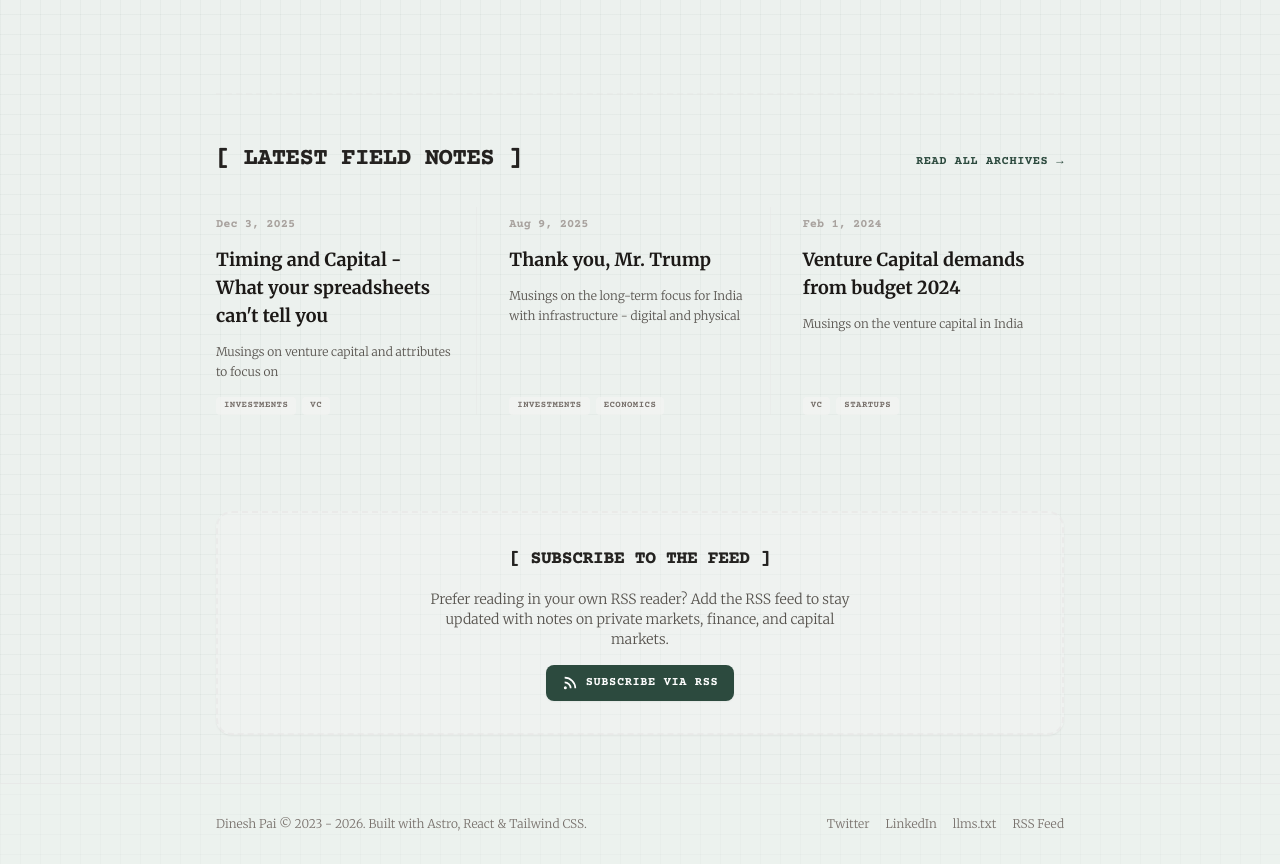
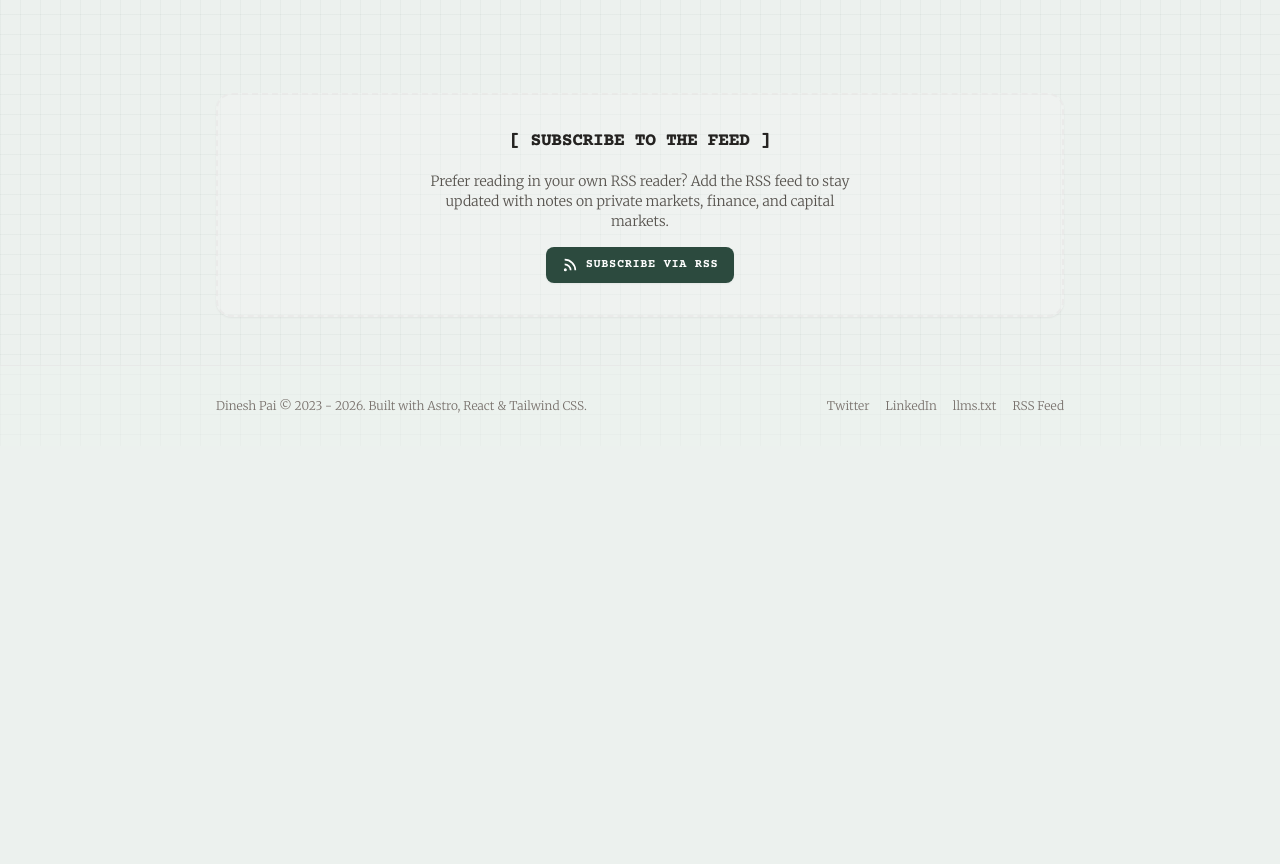
Before and after one commit to paidinesh7/dineshpai.in, an Astro site: page / in a window 1280 px wide. Shown: the part 906-1770 px from the top of the page. After the commit the page ends 1352 px from the top, so only its background shows below. Built offline with nearby package versions, Linux system fonts and the light colour scheme; Astro itself is replaced by a stand-in of ours.

Commit message:
Remove Latest Field Notes (blog) section from the bottom of the homepage

```diff
--- a/src/pages/index.astro
+++ b/src/pages/index.astro
@@ -246,57 +246,6 @@ const formatDate = (date: Date) => {
         </div>
       </section>
 
-      <!-- Latest Field Notes Section -->
-      <section class="border-t-2 border-dashed border-stone-200/40 dark:border-stone-800/40 pt-12 animate-fade-in-delayed">
-        <div class="flex items-baseline justify-between mb-8">
-          <h2 class="font-mono text-xl sm:text-2xl font-bold text-stone-900 dark:text-stone-100 uppercase ink-bleed">
-            [ Latest Field Notes ]
-          </h2>
-          <a href="/blog" class="font-mono text-xs font-bold uppercase tracking-wider text-brand-light dark:text-brand-dark hover:text-stone-900 dark:hover:text-stone-100 transition-colors">
-            Read All Archives &rarr;
-          </a>
-        </div>
-
-        <!-- Newspaper grid of posts -->
-        <div class="grid gap-8 md:grid-cols-3">
-          {latestPosts.map((post) => (
-            <article class="flex flex-col h-full border-b md:border-b-0 md:border-r last:border-r-0 border-stone-200/40 dark:border-stone-800/40 pb-6 md:pb-0 md:pr-6 last:pr-0 group">
-              <div class="space-y-3 flex-grow">
-                <!-- Post Date -->
-                <time class="text-xs font-mono text-stone-400 dark:text-stone-500 font-bold">
-                  {formatDate(post.data.date)}
-                </time>
-
-                <!-- Post Title -->
-                <h3 class="font-serif text-base sm:text-lg font-bold leading-snug text-stone-900 dark:text-stone-100 group-hover:text-brand-light dark:group-hover:text-brand-dark transition-colors duration-200">
-                  <a href={`/blog/${post.slug}`}>
-                    {post.data.title}
-                  </a>
-                </h3>
-
-                <!-- Post Description -->
-                {post.data.description && (
-                  <p class="font-serif text-stone-600 dark:text-stone-400 text-xs line-clamp-3 leading-relaxed">
-                    {post.data.description}
-                  </p>
-                )}
-              </div>
-
-              <!-- Tags -->
-              {post.data.tags && post.data.tags.length > 0 && (
-                <div class="flex flex-wrap gap-1.5 mt-4">
-                  {post.data.tags.map((tag) => (
-                    <span class="text-[9px] font-mono font-bold uppercase tracking-wider bg-stone-100/60 dark:bg-stone-900/60 text-stone-500 dark:text-stone-400 px-2 py-0.5 rounded">
-                      {tag}
-                    </span>
-                  ))}
-                </div>
-              )}
-            </article>
-          ))}
-        </div>
-      </section>
-
       <!-- CTA/Newsletter Box -->
       <section class="bg-stone-100/30 dark:bg-stone-900/10 rounded-2xl border-2 border-dashed border-stone-200/60 dark:border-stone-800/60 p-6 sm:p-8 mt-16 sm:mt-24 text-center space-y-4 shadow-sm">
         <h3 class="font-mono text-lg font-bold text-stone-900 dark:text-stone-100 uppercase ink-bleed">
```
